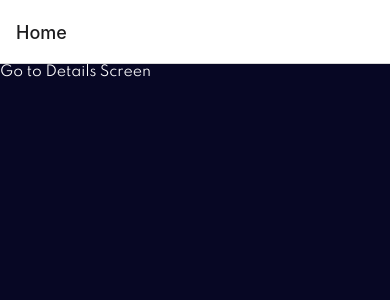
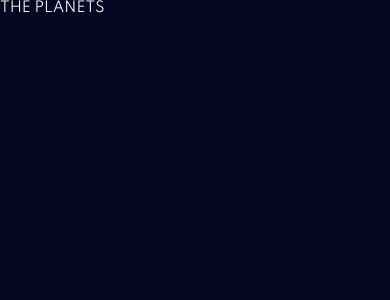
Before and after one commit to marzan999/RN_DevSkill, a React Native app in the folder Planet-App/: screen /Home in a window 390 px wide. Shown: the top 300 px of the page. Built offline with nearby package versions, Linux system fonts and the light colour scheme.

Commit message:
remove header

```diff
--- a/Planet-App/App.js
+++ b/Planet-App/App.js
@@ -41,7 +41,7 @@ export default function App() {
       // </View>
       <NavigationContainer>
         <Stack.Navigator>
-          <Stack.Screen name="Home" component={Home} />
+          <Stack.Screen name="Home" component={Home} options={{ headerShown: false }} />
           <Stack.Screen name="Details" component={Details} />
         </Stack.Navigator>
       </NavigationContainer>
--- /dev/null
+++ b/Planet-App/src/components/Planet-header.js
@@ -0,0 +1,13 @@
+import React from 'react'
+import { View } from 'react-native'
+import Text from './text/text'
+
+export default function PlanetHeader() {
+    return (
+        <View>
+            <Text>
+                THE PLANETS
+            </Text>
+        </View>
+    )
+}
--- a/Planet-App/src/screens/Home.js
+++ b/Planet-App/src/screens/Home.js
@@ -1,14 +1,14 @@
 import React from 'react'
 import { Pressable, View } from 'react-native'
+import { SafeAreaView } from 'react-native-safe-area-context'
+import PlanetHeader from '../components/Planet-header'
 import Text from '../components/text/text'
 import { colors } from '../theme/color'
 
 export default function Home({ navigation }) {
     return (
-        <View style={{ backgroundColor: colors.black, flex: 1 }}>
-            <Pressable onPress={() => navigation.navigate("Details")}>
-                <Text>Go to Details Screen</Text>
-            </Pressable>
-        </View>
+        <SafeAreaView style={{ backgroundColor: colors.black, flex: 1 }}>
+            <PlanetHeader />
+        </SafeAreaView>
     )
 }
```
